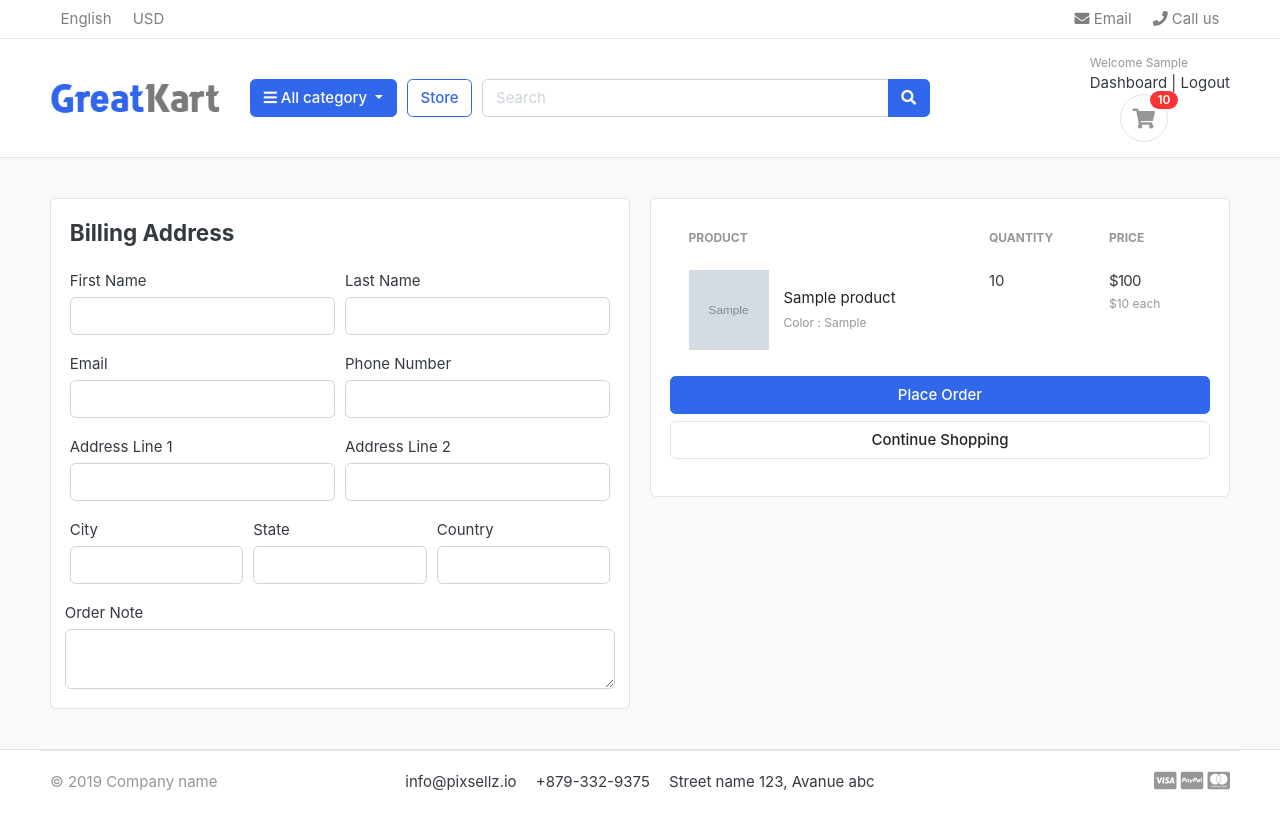
After one commit to Polar6ear/Kal-kumbha-django, a Django app: page /cart/checkout/ in a window 1280 px wide. The commit adds this page. Run offline with Django 5.2, Linux system fonts and the light colour scheme; a user stored in the database is signed in; tables that the repository leaves empty hold one stand-in row (values such as "Sample post"); grey boxes marked "Sample" are stand-in pictures; some libraries are stand-ins or nearby versions; some web fonts are replaced.

Commit message:
handle cart and checkout page for the logged in user

```diff
--- a/carts/context_processors.py
+++ b/carts/context_processors.py
@@ -7,7 +7,10 @@ def counter(request):
     else:
         try:
             cart = Cart.objects.filter(cart_id=_cart_id(request))
-            cart_items = CartItem.objects.filter(cart_id=cart[:1])
+            if request.user.is_authenticated:
+                cart_items = CartItem.objects.all().filter(user=request.user)
+            else:
+                cart_items = CartItem.objects.all().filter(cart_id=cart[:1])
             for cart_item in cart_items:
                 cart_count += cart_item.quantity
         except Cart.DoesNotExist:
--- a/carts/models.py
+++ b/carts/models.py
@@ -1,5 +1,6 @@
 from django.db import models
 from store.models import Product, Variation
+from accounts.models import Account
 
 class Cart(models.Model):
     cart_id = models.CharField(max_length=50, blank=True)
@@ -9,9 +10,10 @@ class Cart(models.Model):
         return self.cart_id
 
 class CartItem(models.Model):
+    user = models.ForeignKey(Account, on_delete=models.CASCADE, null=True)
     product = models.ForeignKey(Product, on_delete=models.CASCADE)
     variations = models.ManyToManyField(Variation, blank=True)
-    cart = models.ForeignKey(Cart, on_delete=models.CASCADE)
+    cart = models.ForeignKey(Cart, on_delete=models.CASCADE, null=True)
     quantity = models.IntegerField()
     is_active = models.BooleanField(default=True)  # default should be True
 
--- a/carts/urls.py
+++ b/carts/urls.py
@@ -6,4 +6,5 @@ urlpatterns = [
     path('add_cart/<int:product_id>/', views.add_cart, name='add_cart'),
     path('remove_cart/<int:product_id>/<int:cart_item_id>/', views.remove_cart, name='remove_cart'),
     path('remove_cart_item/<int:product_id>/<int:cart_item_id>/', views.remove_cart_item, name='remove_cart_item'),
+    path('checkout/', views.checkout, name='checkout'),
 ]
--- a/carts/views.py
+++ b/carts/views.py
@@ -1,17 +1,19 @@
 from django.core.exceptions import ObjectDoesNotExist
-from django.shortcuts import get_object_or_404
+from django.shortcuts import get_object_or_404, render, redirect
 from django.http import HttpResponse
-# Private function to get or create session-based cart ID
-from django.shortcuts import render, redirect
 from .models import Cart, CartItem
 from store.models import Product, Variation
+from django.contrib.auth.decorators import login_required
+
 def _cart_id(request):
     cart = request.session.session_key
     if not cart:
         cart = request.session.create()
     return cart
 
+
 def add_cart(request, product_id):
+    current_user = request.user
     product = Product.objects.get(id=product_id)
     product_variation = []
 
@@ -21,59 +23,95 @@ def add_cart(request, product_id):
             value = request.POST[key]
 
             try:
-                variation = Variation.objects.get(product=product, variation_category__iexact=key, variation_value__iexact=value)
+                variation = Variation.objects.get(
+                    product=product,
+                    variation_category__iexact=key,
+                    variation_value__iexact=value
+                )
                 product_variation.append(variation)
             except:
                 pass
 
-    try:
-        cart = Cart.objects.get(cart_id=_cart_id(request))
-    except Cart.DoesNotExist:
-        cart = Cart.objects.create(cart_id=_cart_id(request))
-        cart.save()
+    if current_user.is_authenticated:
+        is_cart_item_exist = CartItem.objects.filter(product=product, user=current_user).exists()
 
-    is_cart_item_exist = CartItem.objects.filter(product=product, cart=cart).exists()
-    if is_cart_item_exist:
-        cart_item = CartItem.objects.filter(product=product,cart=cart)
-        ex_var_list = []
-        id = []
-        for item in cart_item:
-            existing_variation = item.variations.all()
-            ex_var_list.append(list(existing_variation))
-            id.append(item.id)
-        print(ex_var_list)
+        if is_cart_item_exist:
+            cart_item = CartItem.objects.filter(product=product, user=current_user)
+            ex_var_list = []
+            id = []
+            for item in cart_item:
+                existing_variation = item.variations.all()
+                ex_var_list.append(list(existing_variation))
+                id.append(item.id)
 
-        if product_variation in ex_var_list:
-            index = ex_var_list.index(product_variation)
-            item_id = id[index]
-            item = CartItem.objects.get(product=product, id=item_id)
-            item.quantity += 1
-            item.save()
+            if product_variation in ex_var_list:
+                index = ex_var_list.index(product_variation)
+                item_id = id[index]
+                item = CartItem.objects.get(product=product, id=item_id)
+                item.quantity += 1
+                item.save()
+            else:
+                item = CartItem.objects.create(product=product, quantity=1, user=current_user)
+                if product_variation:
+                    item.variations.clear()
+                    item.variations.add(*product_variation)
+                item.save()
         else:
-            item = CartItem.objects.create(product=product, quantity=1, cart=cart)
-            if len(product_variation) > 0:
-                item.variations.clear()
-                item.variations.add(*product_variation)
-            item.save()
+            cart_item = CartItem.objects.create(product=product, quantity=1, user=current_user)
+            if product_variation:
+                cart_item.variations.clear()
+                cart_item.variations.add(*product_variation)
+            cart_item.save()
+        return redirect('cart')
 
     else:
-        cart_item = CartItem.objects.create(
-            product=product,
-            quantity=1,
-            cart=cart,
-        )
-        if len(product_variation) > 0:
-            cart_item.variations.clear()
-            cart_item.variations.add(*product_variation)
-        cart_item.save()
-    return redirect('cart')
+        try:
+            cart = Cart.objects.get(cart_id=_cart_id(request))
+        except Cart.DoesNotExist:
+            cart = Cart.objects.create(cart_id=_cart_id(request))
+            cart.save()
 
-# Remove a single quantity of a product from cart
+        is_cart_item_exist = CartItem.objects.filter(product=product, cart=cart).exists()
+
+        if is_cart_item_exist:
+            cart_item = CartItem.objects.filter(product=product, cart=cart)
+            ex_var_list = []
+            id = []
+            for item in cart_item:
+                existing_variation = item.variations.all()
+                ex_var_list.append(list(existing_variation))
+                id.append(item.id)
+
+            if product_variation in ex_var_list:
+                index = ex_var_list.index(product_variation)
+                item_id = id[index]
+                item = CartItem.objects.get(product=product, id=item_id)
+                item.quantity += 1
+                item.save()
+            else:
+                item = CartItem.objects.create(product=product, quantity=1, cart=cart)
+                if product_variation:
+                    item.variations.clear()
+                    item.variations.add(*product_variation)
+                item.save()
+        else:
+            cart_item = CartItem.objects.create(product=product, quantity=1, cart=cart)
+            if product_variation:
+                cart_item.variations.clear()
+                cart_item.variations.add(*product_variation)
+            cart_item.save()
+        return redirect('cart')
+
+
 def remove_cart(request, product_id, cart_item_id):
-    cart = Cart.objects.get(cart_id=_cart_id(request))
     product = get_object_or_404(Product, id=product_id)
     try:
-        cart_item = CartItem.objects.get(product=product, cart=cart, id=cart_item_id)
+        if request.user.is_authenticated:
+            cart_item = CartItem.objects.get(product=product, user=request.user, id=cart_item_id)
+        else:
+            cart = Cart.objects.get(cart_id=_cart_id(request))
+            cart_item = CartItem.objects.get(product=product, cart=cart, id=cart_item_id)
+
         if cart_item.quantity > 1:
             cart_item.quantity -= 1
             cart_item.save()
@@ -83,32 +121,39 @@ def remove_cart(request, product_id, cart_item_id):
         pass
     return redirect('cart')
 
-# Remove entire product from cart
+
 def remove_cart_item(request, product_id, cart_item_id):
-    cart = Cart.objects.get(cart_id=_cart_id(request))
     product = get_object_or_404(Product, id=product_id)
-    cart_item = CartItem.objects.get(product=product, cart=cart, id=cart_item_id)
-    cart_item.delete()
+    try:
+        if request.user.is_authenticated:
+            cart_item = CartItem.objects.get(product=product, user=request.user, id=cart_item_id)
+        else:
+            cart = Cart.objects.get(cart_id=_cart_id(request))
+            cart_item = CartItem.objects.get(product=product, cart=cart, id=cart_item_id)
+        cart_item.delete()
+    except:
+        pass
     return redirect('cart')
 
-# Cart page view
+
 def cart(request, total=0, quantity=0, cart_item=None):
-    tax = 0
-    grand_total = 0
-    cart_items = []
-
     try:
-        cart = Cart.objects.get(cart_id=_cart_id(request))
-        cart_items = CartItem.objects.filter(cart=cart, is_active=True)
+        tax = 0
+        grand_total = 0
+        if request.user.is_authenticated:
+            cart_items = CartItem.objects.filter(user=request.user, is_active=True)
+        else:
+            cart = Cart.objects.get(cart_id=_cart_id(request))
+            cart_items = CartItem.objects.filter(cart=cart, is_active=True)
 
         for cart_item in cart_items:
-            total += (cart_item.product.price * cart_item.quantity)
+            total += cart_item.product.price * cart_item.quantity
             quantity += cart_item.quantity
 
-        tax = (2 * total) / 100  # 2% tax
+        tax = (2 * total) / 100
         grand_total = total + tax
     except ObjectDoesNotExist:
-        pass
+        cart_items = []
 
     context = {
         'total': total,
@@ -118,3 +163,29 @@ def cart(request, total=0, quantity=0, cart_item=None):
         'grand_total': grand_total,
     }
     return render(request, 'store/cart.html', context)
+
+
+@login_required(login_url='login')
+def checkout(request, total=0, quantity=0, cart_item=None):
+    try:
+        tax = 0
+        grand_total = 0
+        cart_items = CartItem.objects.filter(user=request.user, is_active=True)
+
+        for cart_item in cart_items:
+            total += cart_item.product.price * cart_item.quantity
+            quantity += cart_item.quantity
+
+        tax = (2 * total) / 100
+        grand_total = total + tax
+    except ObjectDoesNotExist:
+        cart_items = []
+
+    context = {
+        'total': total,
+        'quantity': quantity,
+        'cart_items': cart_items,
+        'tax': tax,
+        'grand_total': grand_total,
+    }
+    return render(request, 'store/checkout.html', context)
--- a/templates/store/cart.html
+++ b/templates/store/cart.html
@@ -115,7 +115,7 @@
                 <p class="text-center mb-3">
                     <img src="{% static './images/misc/payments.png' %}" height="26">
                 </p>
-                <a href="./place-order.html" class="btn btn-primary btn-block"> Checkout </a>
+                <a href="{% url 'checkout' %}" class="btn btn-primary btn-block"> Checkout </a>
                 <a href="{% url 'store' %}" class="btn btn-light btn-block">Continue Shopping</a>
             </div> <!-- card-body.// -->
             </div> <!-- card.// -->
--- /dev/null
+++ b/templates/store/checkout.html
@@ -0,0 +1,125 @@
+{% extends 'base.html' %}
+{% load static %}
+{% block content %}
+
+<section class="section-content padding-y bg">
+<div class="container">
+
+<div class="row">
+    <!-- Billing Address Form -->
+    <aside class="col-lg-6">
+        <div class="card">
+            <div class="card-body">
+                <h4 class="card-title mb-4">Billing Address</h4>
+                <form action="" method="POST">
+                    {% csrf_token %}
+                    <div class="form-row">
+                        <div class="col form-group">
+                            <label>First Name</label>
+                            <input type="text" name="first_name" class="form-control" required>
+                        </div>
+                        <div class="col form-group">
+                            <label>Last Name</label>
+                            <input type="text" name="last_name" class="form-control" required>
+                        </div>
+                    </div>
+                    <div class="form-row">
+                        <div class="col form-group">
+                            <label>Email</label>
+                            <input type="email" name="email" class="form-control" required>
+                        </div>
+                        <div class="col form-group">
+                            <label>Phone Number</label>
+                            <input type="text" name="phone" class="form-control" required>
+                        </div>
+                    </div>
+                    <div class="form-row">
+                        <div class="col form-group">
+                            <label>Address Line 1</label>
+                            <input type="text" name="address_line_1" class="form-control" required>
+                        </div>
+                        <div class="col form-group">
+                            <label>Address Line 2</label>
+                            <input type="text" name="address_line_2" class="form-control">
+                        </div>
+                    </div>
+                    <div class="form-row">
+                        <div class="col form-group">
+                            <label>City</label>
+                            <input type="text" name="city" class="form-control" required>
+                        </div>
+                        <div class="col form-group">
+                            <label>State</label>
+                            <input type="text" name="state" class="form-control" required>
+                        </div>
+                        <div class="col form-group">
+                            <label>Country</label>
+                            <input type="text" name="country" class="form-control" required>
+                        </div>
+                    </div>
+                    <div class="form-row">
+                        <label>Order Note</label>
+                        <textarea name="order_note" rows="2" class="form-control"></textarea>
+                    </div>
+
+            </div>
+        </div>
+    </aside>
+
+    <!-- Cart Items Display -->
+    <aside class="col-lg-6">
+        <div class="card">
+            <div class="card-body">
+                {% if cart_items %}
+                <table class="table table-borderless table-shopping-cart">
+                    <thead class="text-muted">
+                        <tr class="small text-uppercase">
+                            <th scope="col">Product</th>
+                            <th scope="col" width="120">Quantity</th>
+                            <th scope="col" width="120">Price</th>
+                        </tr>
+                    </thead>
+                    <tbody>
+                        {% for cart_item in cart_items %}
+                        <tr>
+                            <td>
+                                <figure class="itemside align-items-center">
+                                    <div class="aside"><img src="{{ cart_item.product.images.url }}" class="img-sm"></div>
+                                    <figcaption class="info">
+                                        <a href="{{ cart_item.product.get_url }}" class="title text-dark">{{ cart_item.product.product_name }}</a>
+                                        <p class="text-muted small">
+                                            {% for item in cart_item.variations.all %}
+                                                {{ item.variation_category|capfirst }} : {{ item.variation_value|capfirst }}<br>
+                                            {% endfor %}
+                                        </p>
+                                    </figcaption>
+                                </figure>
+                            </td>
+                            <td>
+                                <label>{{ cart_item.quantity }}</label>
+                            </td>
+                            <td>
+                                <var class="price-wrap">${{ cart_item.sub_total }}</var><br>
+                                <small class="text-muted">${{ cart_item.product.price }} each</small>
+                            </td>
+                        </tr>
+                        {% endfor %}
+                    </tbody>
+                </table>
+                <div class="form-group mt-3">
+                    <button type="submit" class="btn btn-primary btn-block">Place Order</button>
+                    <a href="{% url 'store' %}" class="btn btn-light btn-block">Continue Shopping</a>
+                </div>
+                {% else %}
+                    <p>Your cart is empty.</p>
+                {% endif %}
+                </form> <!-- ✅ CLOSE FORM HERE -->
+            </div>
+        </div>
+    </aside>
+</div>
+
+</div> <!-- container -->
+</section>
+
+{% endblock %}
```
Also changed, not shown: accounts/views.py (+76 -39 lines), accounts/migrations/0003_alter_account_id.py (added), carts/migrations/0007_cartitem_user_alter_cart_id_alter_cartitem_cart_and_more.py (added), category/migrations/0007_alter_category_id.py (added), store/migrations/0007_alter_product_id_alter_variation_id.py (added).
